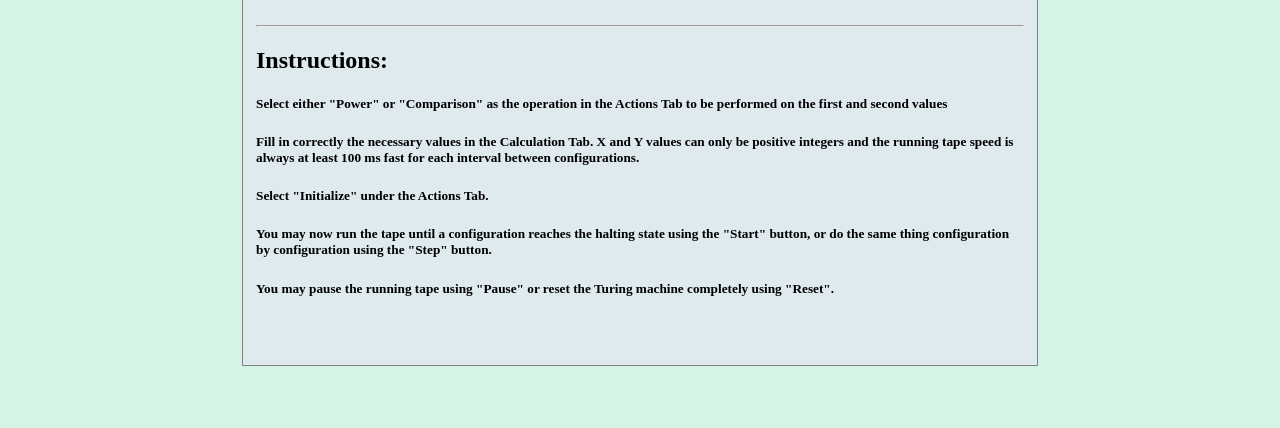
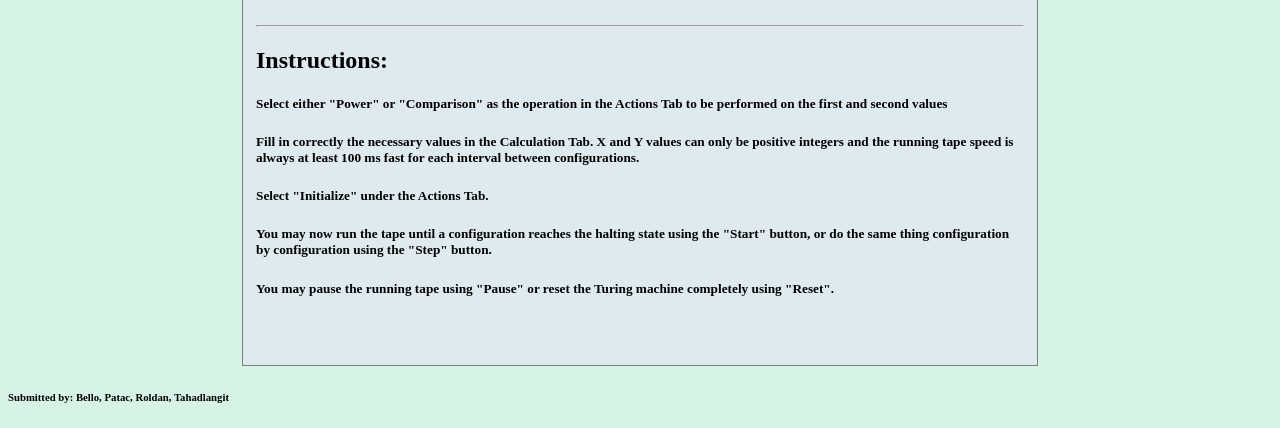
Before and after one commit to ckftahadlangit/Turing_Machine_Simulator, a plain HTML site: page index.html in a window 1280 px wide. Shown: the part 396-824 px from the top of the page. Before the commit the page ends 800 px from the top, so only its background shows below. Drawn offline with Linux system fonts and the light colour scheme.

Commit message:
Add names

```diff
--- a/index.html
+++ b/index.html
@@ -54,12 +54,7 @@
 		</div>
 	</div>
 
-	<!-- <script>
-		function getFocus() {
-			document.getElementById('focusThis').focus();
-		}
-		getFocus();
-	</script> -->
 	<script src="./run.js"></script>
+	<h6>Submitted by: Bello, Patac, Roldan, Tahadlangit</h6>
 </body>
 </html>
```
